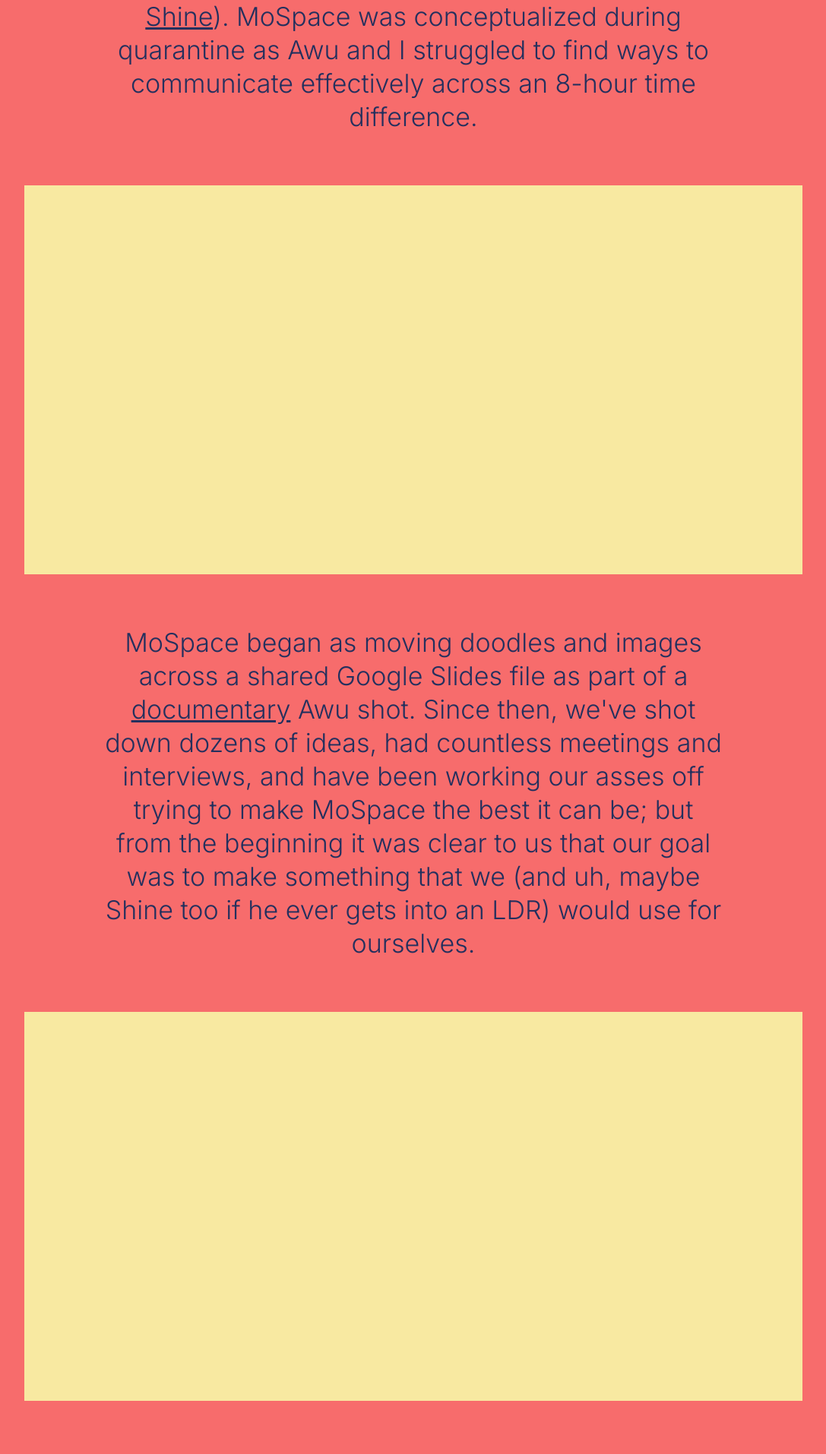
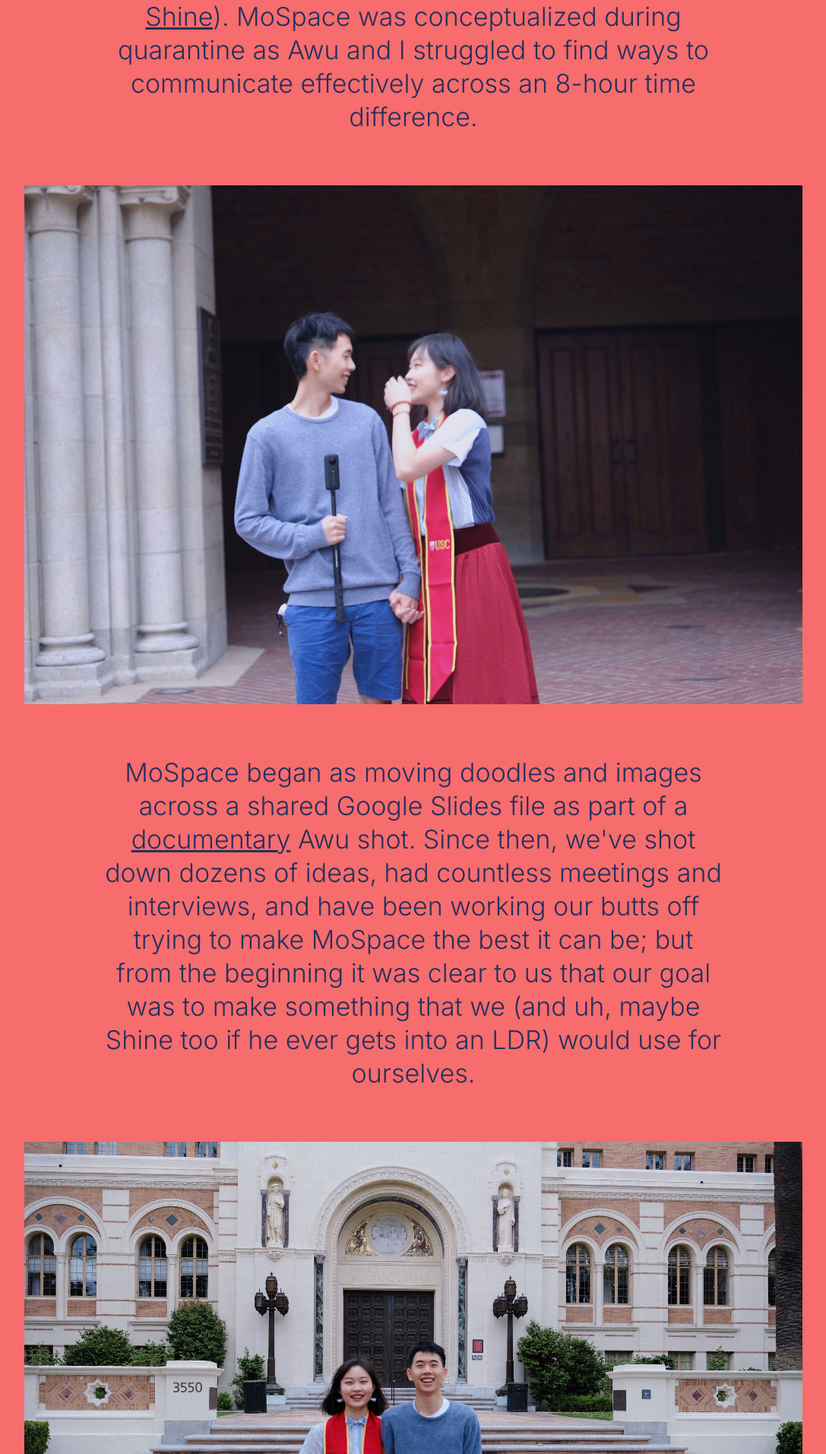
Before and after one commit to AwuChen/MoSpace, a PHP site: page /team.html in a window 1280 px wide. Shown: the part 326-2240 px from the top of the page at 76% size, without its empty margins (96-1183 px from the left). Run offline with PHP 8.4, Linux system fonts and the light colour scheme.

Commit message:
team page first version complete

```diff
--- a/public/styles_general.css
+++ b/public/styles_general.css
@@ -57,7 +57,8 @@ nav li {
     padding: 12px 24px;
 }
 
-nav li a:link, a:visited {
+nav li a:link,
+a:visited {
     font-size: 16px;
     font-weight: 700;
     color: var(--color3);
@@ -68,7 +69,36 @@ nav li a:hover {
 }
 
 main {
-	width: 80%;
     margin: auto;
     margin-bottom: 180px;
 }
+
+@media screen and (max-width: 600px) {
+    main {
+        width: 100%;
+    }
+}
+
+@media screen and (min-width: 600px) {
+    main {
+        width: 100%;
+    }
+}
+
+@media screen and (min-width: 768px) {
+    main {
+        width: 100%;
+    }
+}
+
+@media screen and (min-width: 992px) {
+    main {
+        width: 90%;
+    }
+}
+
+@media screen and (min-width: 1200px) {
+    main {
+        width: 80%;
+    }
+}
--- a/public/styles_team.css
+++ b/public/styles_team.css
@@ -14,9 +14,7 @@ main {
 
 h3 {
     width: 80%;
-    font-size: 34px;
     font-weight: 300;
-    line-height: 44px;
     color: var(--color3);
     margin: auto;
 }
@@ -41,11 +39,11 @@ h3 {
 }
 
 #portraita {
-	display: none;
+    display: none;
 }
 
 #portraits {
-	display: none;
+    display: none;
 }
 
 #namey:hover+#portraity {
@@ -53,11 +51,11 @@ h3 {
 }
 
 #namea:hover+#portraita {
-	display: initial;
+    display: initial;
 }
 
 #names:hover+#portraits {
-	display: initial;
+    display: initial;
 }
 
 .divider {
@@ -89,13 +87,14 @@ h3 {
     margin-top: 14px;
 }
 
-@media screen and (max-width: 650px) {
-    h1 {
-        font-size: 34px;
+@media screen and (max-width: 600px) {
+    h3 {
+        font-size: 22px;
+        line-height: 28px;
     }
 
-    h3 {
-        font-size: 24px;
+    .divider {
+    	margin: 28px 0px;
     }
 
     .profile {
@@ -103,7 +102,66 @@ h3 {
     }
 
     .profile h5 {
+        font-size: 16px;
+    }
+}
+
+@media screen and (min-width: 600px) {
+	h3 {
+        font-size: 28px;
+        line-height: 36px;
+    }
+
+    .divider {
+    	margin: 48px 0px;
+    }
+
+    .profile h5 {
         font-size: 20px;
     }
+}
 
+@media screen and (min-width: 768px) {
+	h3 {
+        font-size: 28px;
+        line-height: 36px;
+    }
+
+    .divider {
+    	margin: 48px 0px;
+    }
+
+    .profile h5 {
+        font-size: 20px;
+    }
 }
+
+@media screen and (min-width: 992px) {
+	h3 {
+        font-size: 34px;
+        line-height: 44px;
+    }
+
+    .divider {
+    	margin: 68px 0px;
+    }
+
+    .profile h5 {
+        font-size: 24px;
+    }
+}
+
+@media screen and (min-width: 1200px) {
+    h3 {
+        font-size: 34px;
+        line-height: 44px;
+    }
+
+    .divider {
+    	margin: 68px 0px;
+    }
+
+    .profile h5 {
+        font-size: 24px;
+    }
+}
--- a/public/team.html
+++ b/public/team.html
@@ -23,12 +23,10 @@
     </div>
     <main>
         <h3>Hi there! Thank you for being curious about us! I'm <span class="underline" id="namey">Yiwei</span><img class="portrait" id="portraity" src="team_yiwei.png">, one of the founding members of MoSpace. Between the three of us, <span class="underline" id="namea">Awu</span><img class="portrait" id="portraita" src="team_awu.png"> and I are currently growing our own long-distance relationship (sorry <span class="underline" id="names">Shine</span><img class="portrait" id="portraits" src="team_shine.png">). MoSpace was conceptualized during quarantine as Awu and I struggled to find ways to communicate effectively across an 8-hour time difference.</h3>
-        <img class="divider" src="img_temp.png">
-        <h3>MoSpace began as moving doodles and images across a shared Google Slides file as part of a <a class="underline" href="https://www.youtube.com/watch?v=dtla_S8lXIc" target="_blank">documentary</a> Awu shot. Since then, we've shot down dozens of ideas, had countless meetings and interviews, and have been working our asses off trying to make MoSpace the best it can be; but from the beginning it was clear to us that our goal was to make something that we (and uh, maybe Shine too if he ever gets into an LDR) would use for ourselves.</h3>
-        <img class="divider" src="img_temp.png">
-        <h3>MoSpace was made to serve those in predicaments similar to ours. When you've got so much to share but your partner is busy or sleeping. To have a place you can come back to when you miss your partner.</h3>
-        <img class="divider" src="img_temp.png">
-        <h3>As you may have picked up, this wierd trio of friends&mdash;Yiwei and Awu (and Shine)&mdash;make up the team behind MoSpace; our respective fortes being in film, immersive media, and graphic design. Together, we've been creating MoSpace over the past few months. (Photos coming soon!)</h3>
+        <img class="divider" src="team_couple.jpg">
+        <h3>MoSpace began as moving doodles and images across a shared Google Slides file as part of a <a class="underline" href="https://www.youtube.com/watch?v=dtla_S8lXIc" target="_blank">documentary</a> Awu shot. Since then, we've shot down dozens of ideas, had countless meetings and interviews, and have been working our butts off trying to make MoSpace the best it can be; but from the beginning it was clear to us that our goal was to make something that we (and uh, maybe Shine too if he ever gets into an LDR) would use for ourselves.</h3>
+        <img class="divider" src="team_work.jpg">
+        <h3>As you may have picked up, this wierd trio of friends&mdash;Yiwei and Awu (and Shine)&mdash;make up the team behind MoSpace; our respective fortes being in film, immersive media, and graphic design. Together, we've been creating MoSpace over the past few months.</h3>
         <div id="team">
             <div class="profile">
                 <img src="team_awu.png">
@@ -43,12 +41,12 @@
                 <h5>Yiwei Pu &mdash; <br>Producer</h5>
             </div>
         </div>
-        <h3>In case you're wondering, MoSpace isn't our first rodeo! We've worked on/led a few projects other people also enjoyed (winning a few awards on the way) before we began our journey developing MoSpace. <a class="underline" href="#" target="_blank" style="font-style: italic;">Ama's Momento</a> is a multimedia experience that encapsulated the dreams of Awu's grandmother (<a class="underline" href="https://www.indiecade.com/amas-momento/" target="_blank">IndieCade</a>/<a class="underline" href="https://www.latimes.com/entertainment-arts/story/2019-10-13/indiecade-shows-whats-next-underground-gaming" target="_blank">LA Times</a>). <a class="underline" href="#" target="_blank" style="font-style: italic;">Dear Mom</a> is a VR film we did for Mothers' Day this year depicting the cultural and generational conflicts between a Chinese-American artist and her traditional Chinese mother(<a class="underline" href="https://www.oculus.com/blog/dear-mom-a-mothers-day-virtual-reality-film-about-asian-pacific-immigrants/" target="_blank">Oculus</a>).</h3>
+        <h3>In case you're wondering, MoSpace isn't our first rodeo! We've worked on/led a few projects other people also enjoyed (winning a few awards on the way) before we began our journey developing MoSpace. <a class="underline" href="https://www.amavr.com/amasmomento" target="_blank" style="font-style: italic;">Ama's Momento</a> is a multimedia experience that encapsulated the dreams of Awu's grandmother (<a class="underline" href="https://www.indiecade.com/amas-momento/" target="_blank">IndieCade</a>/<a class="underline" href="https://www.latimes.com/entertainment-arts/story/2019-10-13/indiecade-shows-whats-next-underground-gaming" target="_blank">LA Times</a>). <a class="underline" href="https://www.amavr.com/dearmom" target="_blank" style="font-style: italic;">Dear Mom</a> is a VR film we did for Mothers' Day this year depicting the cultural and generational conflicts between a Chinese-American artist and her traditional Chinese mother(<a class="underline" href="https://www.oculus.com/blog/dear-mom-a-mothers-day-virtual-reality-film-about-asian-pacific-immigrants/" target="_blank">Oculus</a>).</h3>
     </main>
     <footer>
     </footer>
     <script src="scripts_general.js"></script>
-    <script src="scripts_index.js"></script>
+    <script src="scripts_team.js"></script>
 </body>
 
 </html>
```
Also changed, not shown: public/team_awu.png, public/team_couple.jpg (added), public/team_shine.png, public/team_work.jpg (added), public/team_yiwei.png, 1 other file. Lines whose indentation alone changed are shown as unchanged.
